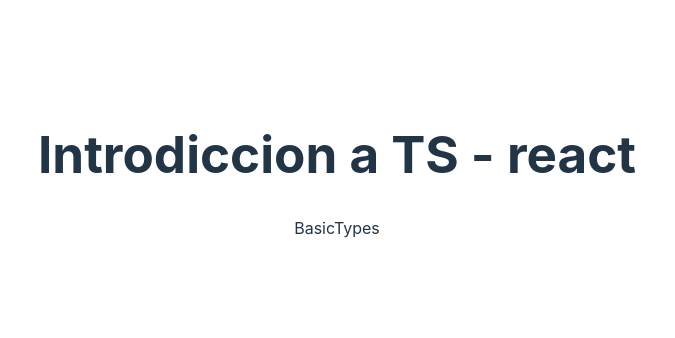
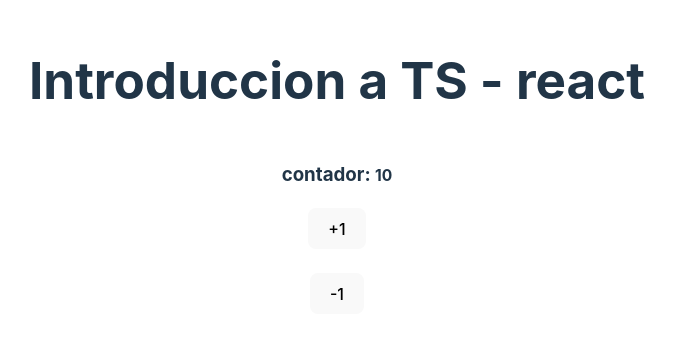
Before and after one commit to jesusADR/practicas_ReactName, a React (Vite) app: page / in a window 1280 px wide. Shown: the part 234-572 px from the top of the page, without its empty margins (303-978 px from the left). Built offline with nearby package versions, Linux system fonts and the light colour scheme.

Commit message:
implementacion de los compnents

```diff
--- a/src/App.tsx
+++ b/src/App.tsx
@@ -1,14 +1,17 @@
-import {BasicTypes} from './typescript'
+import { Counter } from './components';
 
 function App() {
 
   return (
     <main>
-      <h1>Introdiccion a TS - react</h1>
+      <h1>Introduccion a TS - react</h1>
 
       {/*aqui*/}
+      {/*<BasicTypes/>*/}
+      {/* { <ObjectLiterals />} */}
+      {/* <BasicFunctions /> */}
+      < Counter />
 
-      <BasicTypes/>
 
     </main>
   )
--- /dev/null
+++ b/src/components/Counter.tsx
@@ -0,0 +1,16 @@
+import { useState } from "react"
+
+export const Counter = () => {
+
+    const [count, setCount] = useState(10);
+
+    return (
+        <>
+            <h3> contador: <small>{count}</small> </h3>
+
+            <button>+1</button>
+            &nbsp;
+            <button>-1</button>
+        </>
+    )
+}
--- /dev/null
+++ b/src/components/index.ts
@@ -0,0 +1 @@
+export * from "./Counter";
--- a/src/typescript/BasicTypes.tsx
+++ b/src/typescript/BasicTypes.tsx
@@ -1,8 +1,22 @@
 
-import React from 'react'
 
 export const BasicTypes = () => {
+
+  const name: string = 'Jesus';
+  const age: number = 26;
+  const isActive: boolean = true;
+  const power: string[] = ['React', 'ReactNative', 'Angular.'];
+
   return (
-    <div>BasicTypes</div>
+    <>
+      <h3>Tipos Basicos</h3>
+
+      {name}
+      {age}
+      {isActive ? 'true' : 'false'}
+      <br />
+      {power.join(', ')}
+
+    </>
   )
 }
--- a/src/typescript/index.ts
+++ b/src/typescript/index.ts
@@ -1,2 +1,3 @@
-
-export * from './BasicTypes';
+export * from "./BasicTypes";
+export * from "./ObjectLiterals";
+export * from "./BasicFunctions";
```
Also changed, not shown: src/index.css (+7 -2 lines), src/typescript/BasicFunctions.tsx (added, +15 -0 lines), src/typescript/ObjectLiterals.tsx (added, +36 -0 lines).
